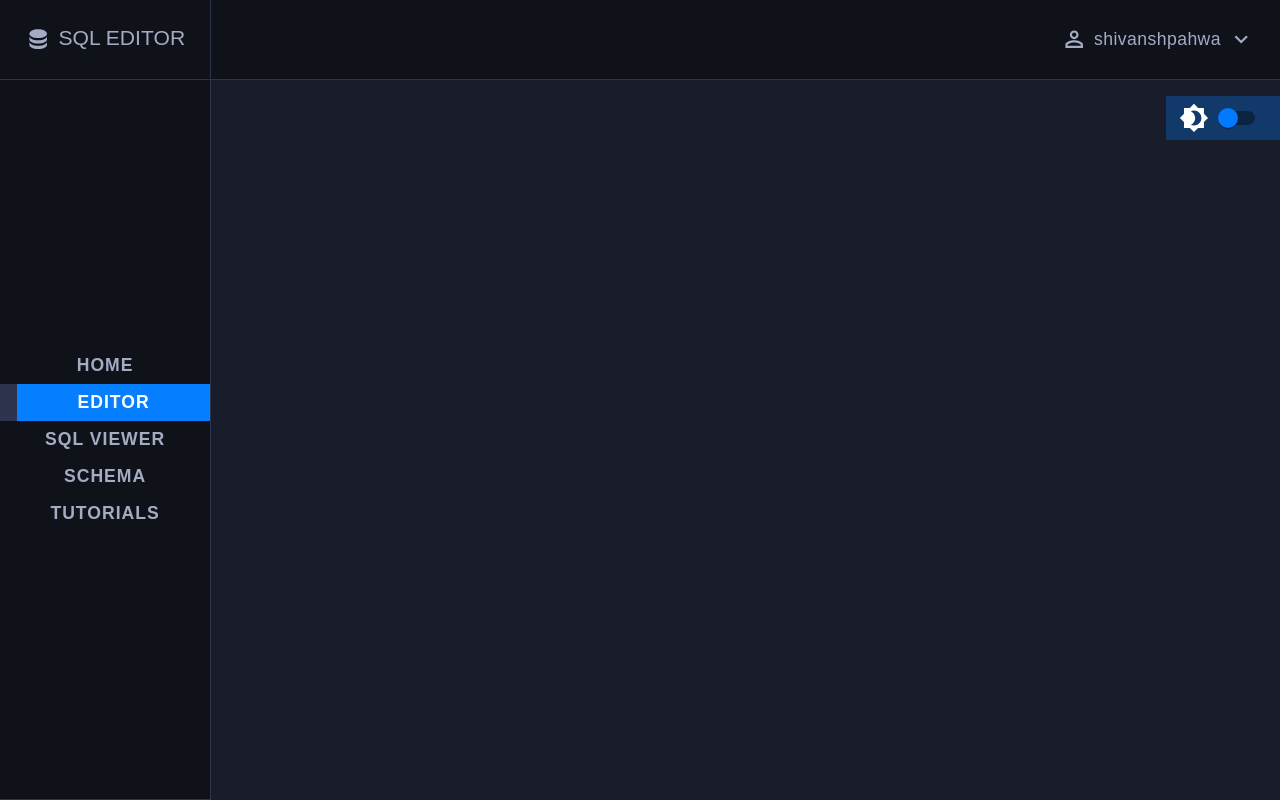
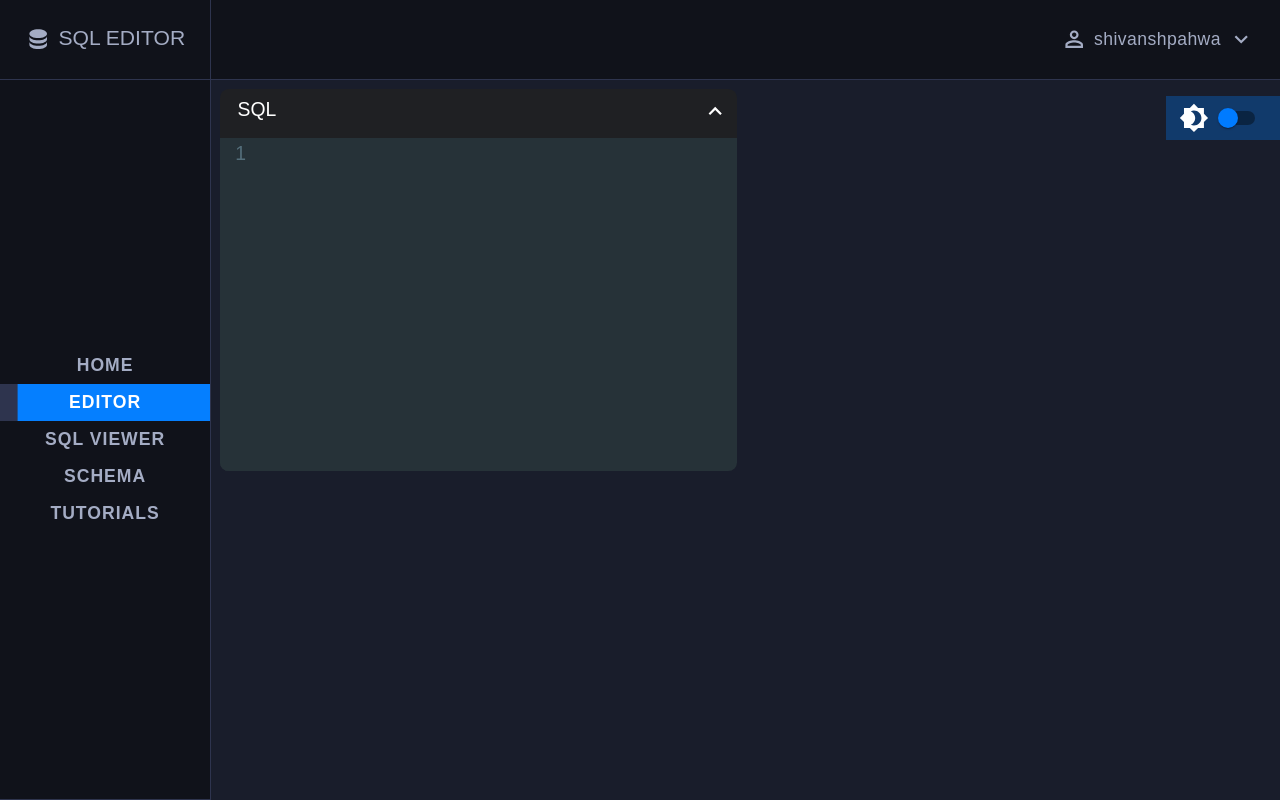
Before and after one commit to srivastavayushi/SQLEditor-Atlan, a React (Create React App) app: page /editor in a window 1280 px wide. Built offline with nearby package versions, Linux system fonts and the light colour scheme.

Commit message:
Codemirror added

```diff
--- a/package.json
+++ b/package.json
@@ -8,7 +8,9 @@
     "@testing-library/jest-dom": "^5.12.0",
     "@testing-library/react": "^11.2.7",
     "@testing-library/user-event": "^12.8.3",
+    "codemirror": "^5.61.1",
     "react": "^17.0.2",
+    "react-codemirror2": "^7.2.1",
     "react-dom": "^17.0.2",
     "react-router-dom": "^5.2.0",
     "react-scripts": "4.0.3",
--- a/src/App.js
+++ b/src/App.js
@@ -2,7 +2,7 @@ import React, { useEffect, useState } from "react";
 import { Switch as Switching, Route } from "react-router-dom";
 import styled from "styled-components";
 import Landing from "./Pages/Landing";
-import Editor from "./Pages/Editor";
+import EditorPage from "./Pages/EditorPage";
 import Brightness4Icon from "@material-ui/icons/Brightness4";
 import Switch from "@material-ui/core/Switch";
 
@@ -46,7 +46,7 @@ function App() {
       </div>
       <Switching>
         <Route exact path="/" component={Landing} />
-        <Route exact path="/editor" component={Editor} />
+        <Route exact path="/editor" component={EditorPage} />
       </Switching>
     </AppContentStyled>
   );
--- a/src/Pages/Editor.js
+++ b/src/Pages/EditorPage.js
@@ -1,24 +1,26 @@
-import React, { useState, useEffect, useContext } from "react";
+import React, { useContext } from "react";
 import styled from "styled-components";
-import { Link } from "react-router-dom";
 import Navbar from "../components/Navbar";
 import { SQLContext } from "../Context";
 import Sidebar from "../components/Sidebar";
+import Editor from "../components/Editor";
 
-const Editor = () => {
+const EditorPage = () => {
   const { navToggle } = useContext(SQLContext);
 
   return (
     <>
       <Sidebar navToggle={navToggle} />
       <Navbar />
-      <EditorStyled></EditorStyled>
+      <EditorPageStyled>
+        <Editor />
+      </EditorPageStyled>
     </>
   );
 };
-export default Editor;
+export default EditorPage;
 
-const EditorStyled = styled.main`
+const EditorPageStyled = styled.main`
   position: relative;
   margin-left: 16.3rem;
   min-height: 90vh;
--- /dev/null
+++ b/src/components/Editor.js
@@ -0,0 +1,107 @@
+import React, { useState } from "react";
+import styled from "styled-components";
+import codemirror from "codemirror";
+import { Controlled as ControlledEditor } from "react-codemirror2";
+import "codemirror/lib/codemirror.css";
+import "codemirror/theme/material.css";
+import "codemirror/mode/sql/sql";
+import ExpandLessOutlinedIcon from "@material-ui/icons/ExpandLessOutlined";
+import ExpandMoreOutlinedIcon from "@material-ui/icons/ExpandMoreOutlined";
+
+const Editor = () => {
+  const [query, setQuery] = useState("");
+  const [open, setOpen] = useState(true);
+
+  return (
+    <EditorStyled>
+      <div className="pane top-pane">
+        <div className={`editor-container ${open ? "" : "collapsed"}`}>
+          <div className="editor-title">
+            SQL
+            <button
+              type="button"
+              className="expand-collapse-btn"
+              onClick={() => setOpen((prevOpen) => !prevOpen)}
+            >
+              {open ? <ExpandLessOutlinedIcon /> : <ExpandMoreOutlinedIcon />}
+            </button>
+          </div>
+          <ControlledEditor
+            onBeforeChange={(editor, data, value) => {
+              setQuery(value);
+            }}
+            value={query}
+            className="code-mirror-wrapper"
+            options={{
+              lineWrapping: true,
+              lint: true,
+              mode: "sql",
+              theme: "material",
+              lineNumbers: true,
+            }}
+          />
+        </div>
+      </div>
+    </EditorStyled>
+  );
+};
+
+const EditorStyled = styled.div`
+  .top-pane {
+    background-color: var(--sidebar-dark-color);
+  }
+
+  .pane {
+    height: 50vh;
+    width: 50%;
+    display: flex;
+  }
+
+  .editor-container {
+    flex-grow: 1;
+    flex-basis: 0;
+    display: flex;
+    flex-direction: column;
+    padding: 0.5rem;
+  }
+
+  .editor-container.collapsed {
+    flex-grow: 0;
+  }
+
+  .editor-container.collapsed .CodeMirror-scroll {
+    position: absolute;
+    overflow: hidden !important;
+  }
+
+  .expand-collapse-btn {
+    margin-left: 0.5rem;
+    background: none;
+    border: none;
+    color: white;
+    cursor: pointer;
+  }
+
+  .editor-title {
+    display: flex;
+    justify-content: space-between;
+    background-color: hsl(225, 6%, 13%);
+    color: white;
+    padding: 0.5rem 0.5rem 0.5rem 1rem;
+    border-top-right-radius: 0.5rem;
+    border-top-left-radius: 0.5rem;
+  }
+
+  .CodeMirror {
+    height: 100% !important;
+  }
+
+  .code-mirror-wrapper {
+    flex-grow: 1;
+    border-bottom-right-radius: 0.5rem;
+    border-bottom-left-radius: 0.5rem;
+    overflow: hidden;
+  }
+`;
+
+export default Editor;
--- a/src/components/Navigation.js
+++ b/src/components/Navigation.js
@@ -110,7 +110,8 @@ const NavigationStyled = styled.nav`
     .active-class {
       background-color: var(--primary-color-light);
       color: white;
-      border-left: 1rem solid var(--navigation-link-color);
+
+      box-shadow: 1rem 0px 0px 0px var(--navigation-link-color) inset;
     }
     li {
       display: block;
```
Also changed, not shown: 1 other file (tests, documents, lock files or other folders).
